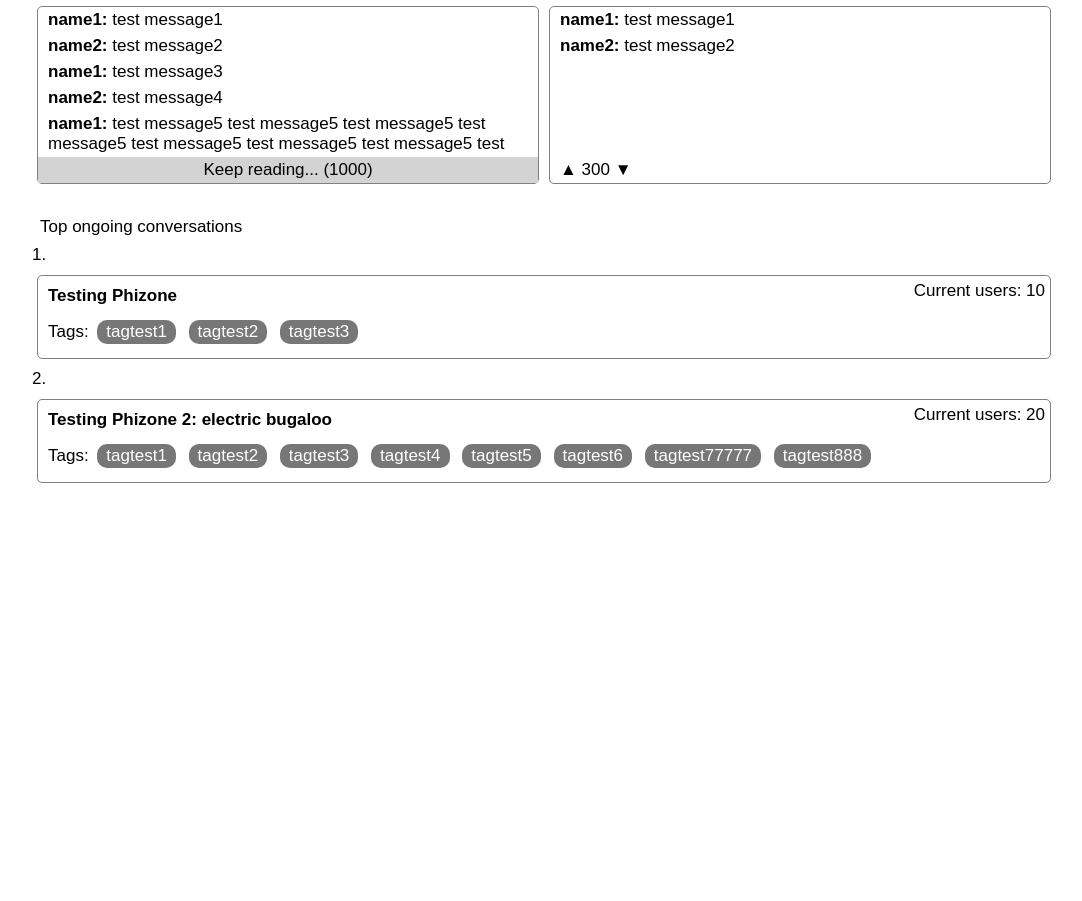
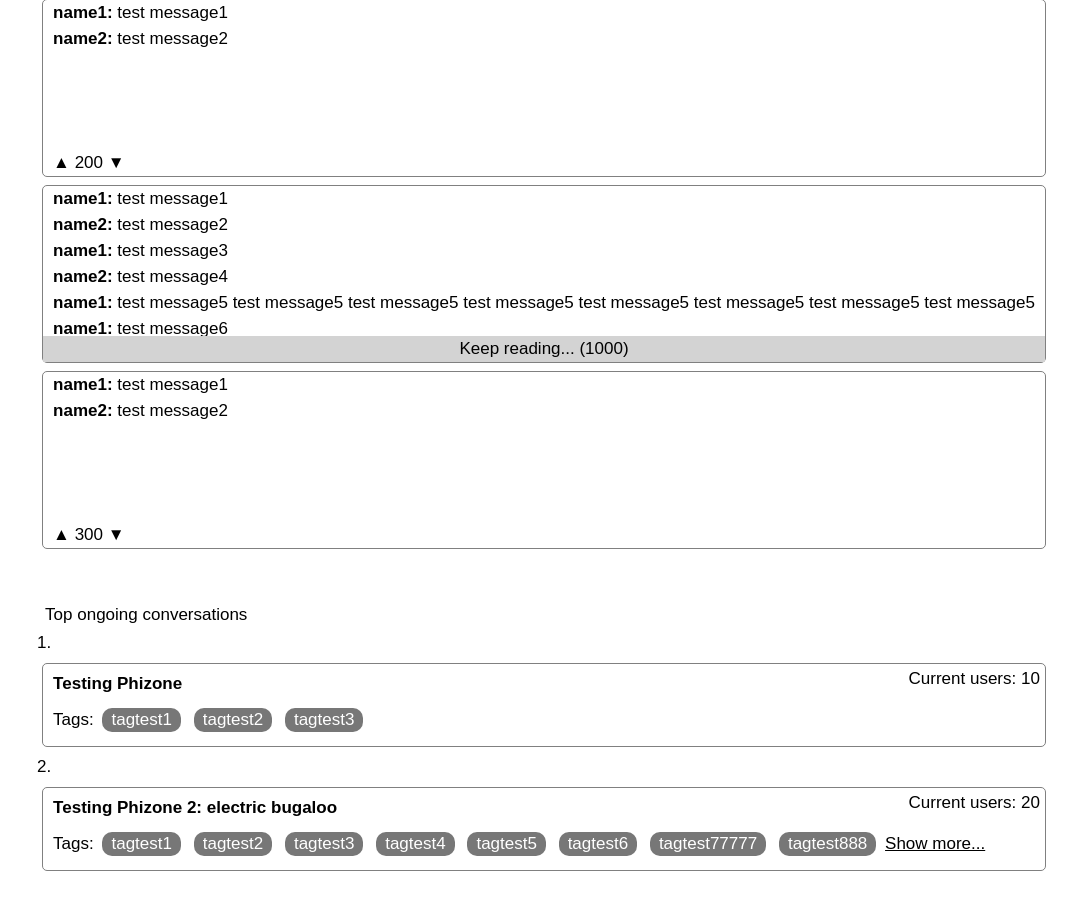
Before and after one commit to o08oo/phizone, a plain HTML site: page public/index.html in a window 1280 px wide. Shown: the part 367-1268 px from the top of the page, without its empty margins (96-1178 px from the left). Before the commit the page ends 880 px from the top, so only its background shows below. Drawn offline with Linux system fonts and the light colour scheme.

Commit message:
Add files via upload

```diff
--- a/public/index.html
+++ b/public/index.html
@@ -10,6 +10,7 @@
 <meta name="viewport" content="width=device-width, initial-scale=1">
 
   <link rel="stylesheet" href="phizone.css">
+
 
 <style>
 body,html,#content {
@@ -99,7 +100,7 @@ color: #fff;
 padding:2px 9px;
 margin:4px;
 border-radius:10px;
-white-space:nowrap;
+//white-space:nowrap;
 display:inline-block;
 }
 #topconvos {
@@ -112,8 +113,9 @@ list-style-type: none;
 border: 1px solid grey;
 border-radius:5px;
 display:inline-block;
-width:500px;
+//width:500px;
 margin:5px;
+margin-bottom:8px;
 float:left; display:inline-block;
 }
 .topconvo a {color:black; text-decoration:none;}
@@ -137,7 +139,7 @@ padding:20px;
 display:block;
 clear: left;
 }
-@media only screen and (max-width: 700px) {
+
   #topconvos {
   overflow:auto;
   }
@@ -155,8 +157,8 @@ clear: left;
    //width:100%;
 
   }
-}
-@media only screen and (min-width: 900px) {
+
+
 	#centercontainer {
 	margin: 0 auto; display:table;
 	  vertical-align: middle;
@@ -168,7 +170,7 @@ clear: left;
 	position: absolute;
 	right:0;
 	}
-}
+
 .ongoing p {
 margin:5px;
 }
@@ -196,10 +198,28 @@ margin:0px;
 }
 .tagcontainer {
 overflow: hidden;
-    white-space: nowrap;
+   // white-space: nowrap;
 }
 #startchatbtn {
 margin-bottom:10px;
+}
+
+@media only screen and (max-width: 900px) {
+#trendingtags {
+width:60%;
+}
+}
+
+}
+#centercontainer {
+max-width:1200px;
+}
+.ongoing .showmore {
+color:black;
+}
+#topconvos {
+//column-width: 500px;
+// column-gap: 0px;
 }
 </style>
 
@@ -271,7 +291,7 @@ margin-bottom:10px;
 			</div>
 			<li><span class="upvote">▲</span> 200 <span class="downvote">▼</span>&nbsp;</li>
 		</div>
-		<br>
+
 		<div class="topconvo">
 			<div class="topconvocontainer">
 			<li><b>name1: </b>test message1</li>
@@ -320,6 +340,7 @@ margin-bottom:10px;
 		<a class="tag" href="">tagtest6</a>
 		<a class="tag" href="">tagtest77777</a>
 		<a class="tag" href="">tagtest888</a>
+		<a class="showmore" href="">Show more...</a>
 		</p>
 		</div>
 		</div>
```
